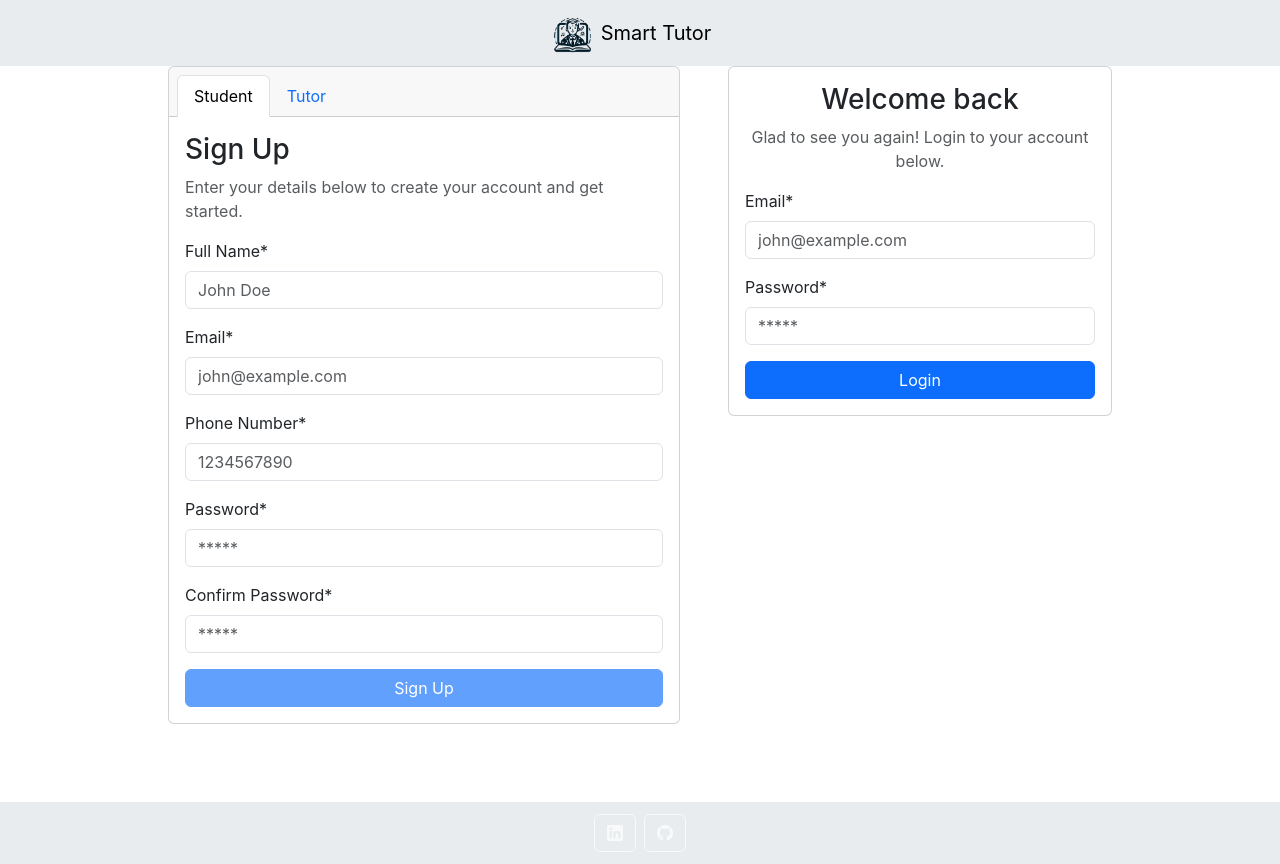
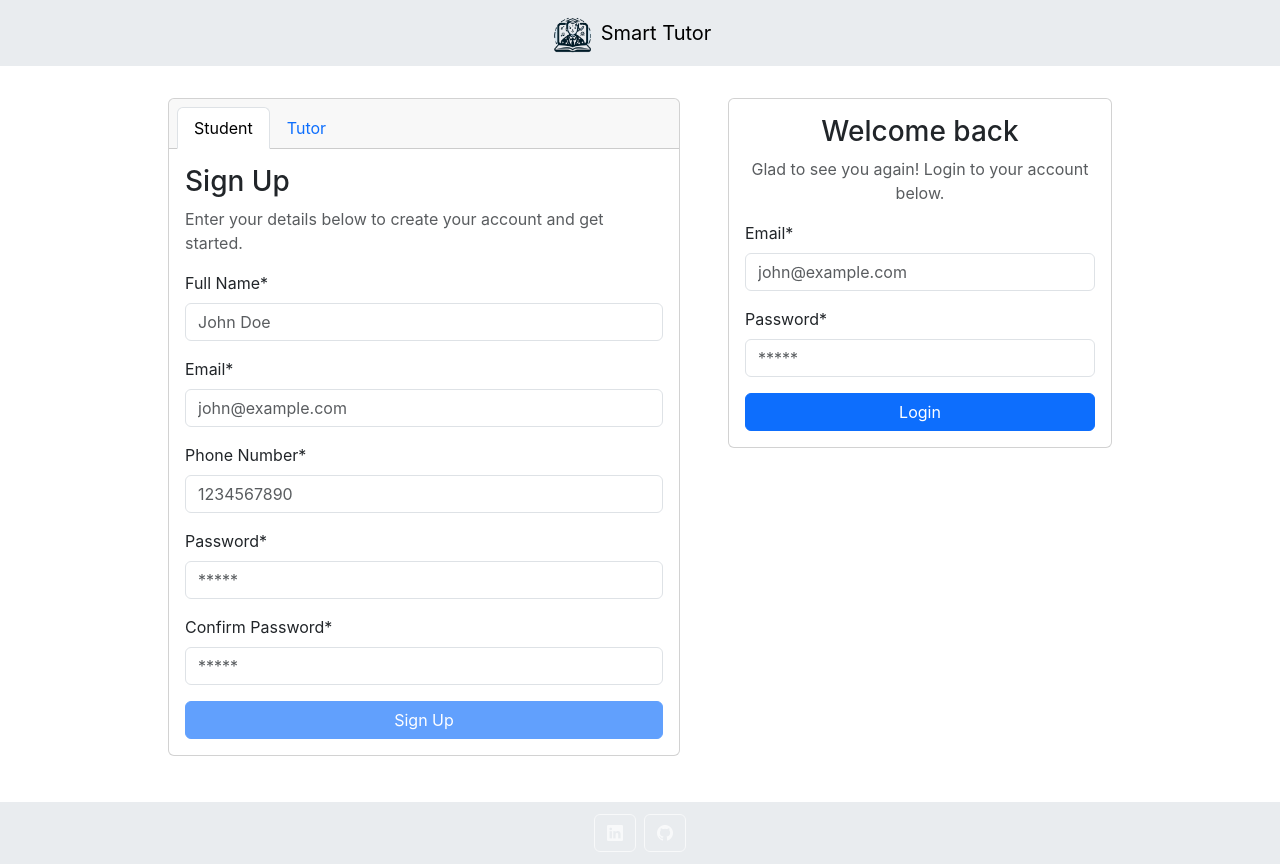
Before and after one commit to tuhindas30/codewithsharanya, a React (Create React App) app: page / in a window 1280 px wide. Built offline with nearby package versions, Linux system fonts and the light colour scheme.

Commit message:
signup form

```diff
--- a/src/App.css
+++ b/src/App.css
@@ -281,7 +281,8 @@
   }
 
   .bodyContainer {
-    min-height: calc(100vh - 4rem)
+    min-height: calc(100vh - 4rem);
+    padding-block: 2rem;
   }
 
   .button-card {
--- a/src/components/login.js
+++ b/src/components/login.js
@@ -1,11 +1,11 @@
 import React, { useState } from "react";
 import { Link } from "react-router-dom";
 
-import TutorSignupForm from "./TutorSignupForm";
+import TutorSignupForm from "./TutorSignupForm.jsx";
 
 import "../styles/login.css";
-import StudentSignupForm from "./StudentSignupForm";
-import SigninForm from "./SigninForm";
+import StudentSignupForm from "./StudentSignupForm.jsx";
+import SigninForm from "./SigninForm.jsx";
 
 const Login = () => {
   const [signupType, setSignupType] = useState("STUDENT");
```
